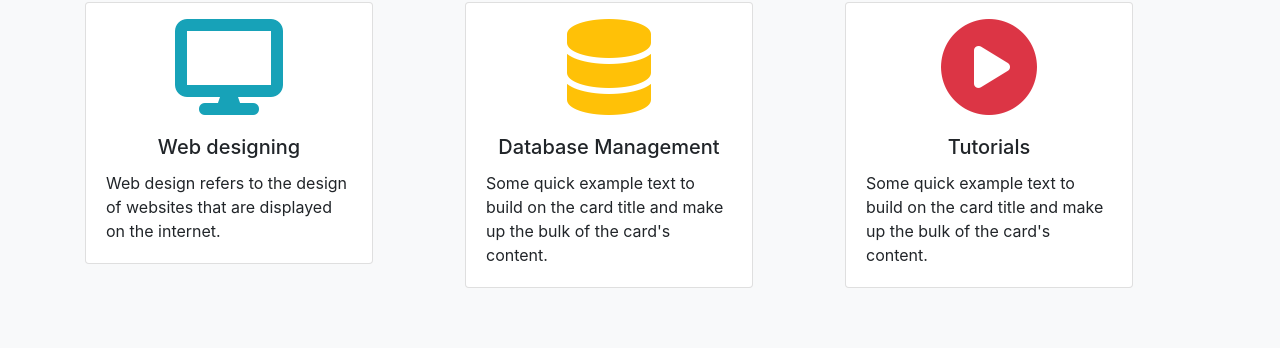
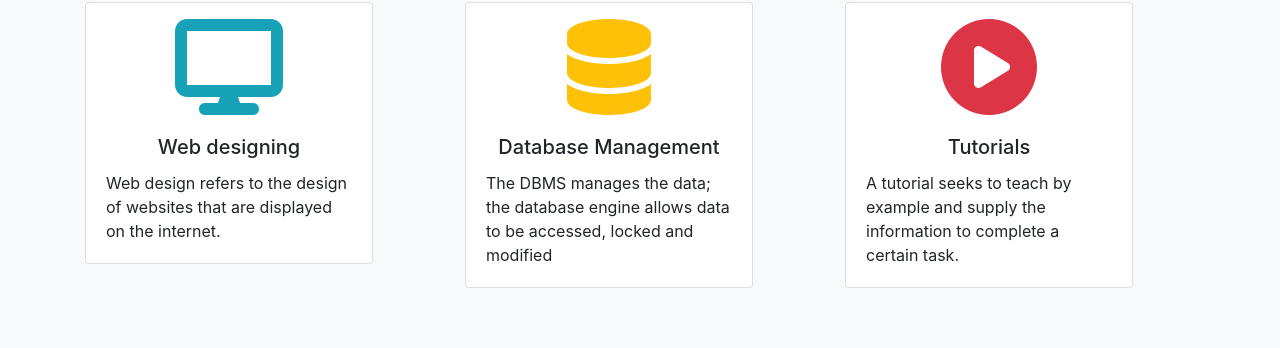
Before and after one commit to Alantitus/alan-static-website, a plain HTML site: page index.html in a window 1280 px wide. Shown: the part 452-800 px from the top of the page. Drawn offline with nearby package versions, Linux system fonts and the light colour scheme.

Commit message:
Update index.html

```diff
--- a/index.html
+++ b/index.html
@@ -88,7 +88,7 @@
                 <i class="fa-solid fa-database display-1 text-warning"></i>
                   <div class="card-body">
                     <h5 class="card-title text-center">Database Management</h5>
-                    <p class="card-text">Some quick example text to build on the card title and make up the bulk of the card's content.</p>
+                    <p class="card-text">The DBMS manages the data; the database engine allows data to be accessed, locked and modified</p>
 
                   </div>
                 </div>
@@ -98,7 +98,7 @@
               <i class="fa-solid fa-circle-play display-1 text-danger"></i>
                 <div class="card-body">
                   <h5 class="card-title text-center">Tutorials</h5>
-                  <p class="card-text">Some quick example text to build on the card title and make up the bulk of the card's content.</p>
+                  <p class="card-text">A tutorial seeks to teach by example and supply the information to complete a certain task.</p>
 
                 </div>
               </div>
```
